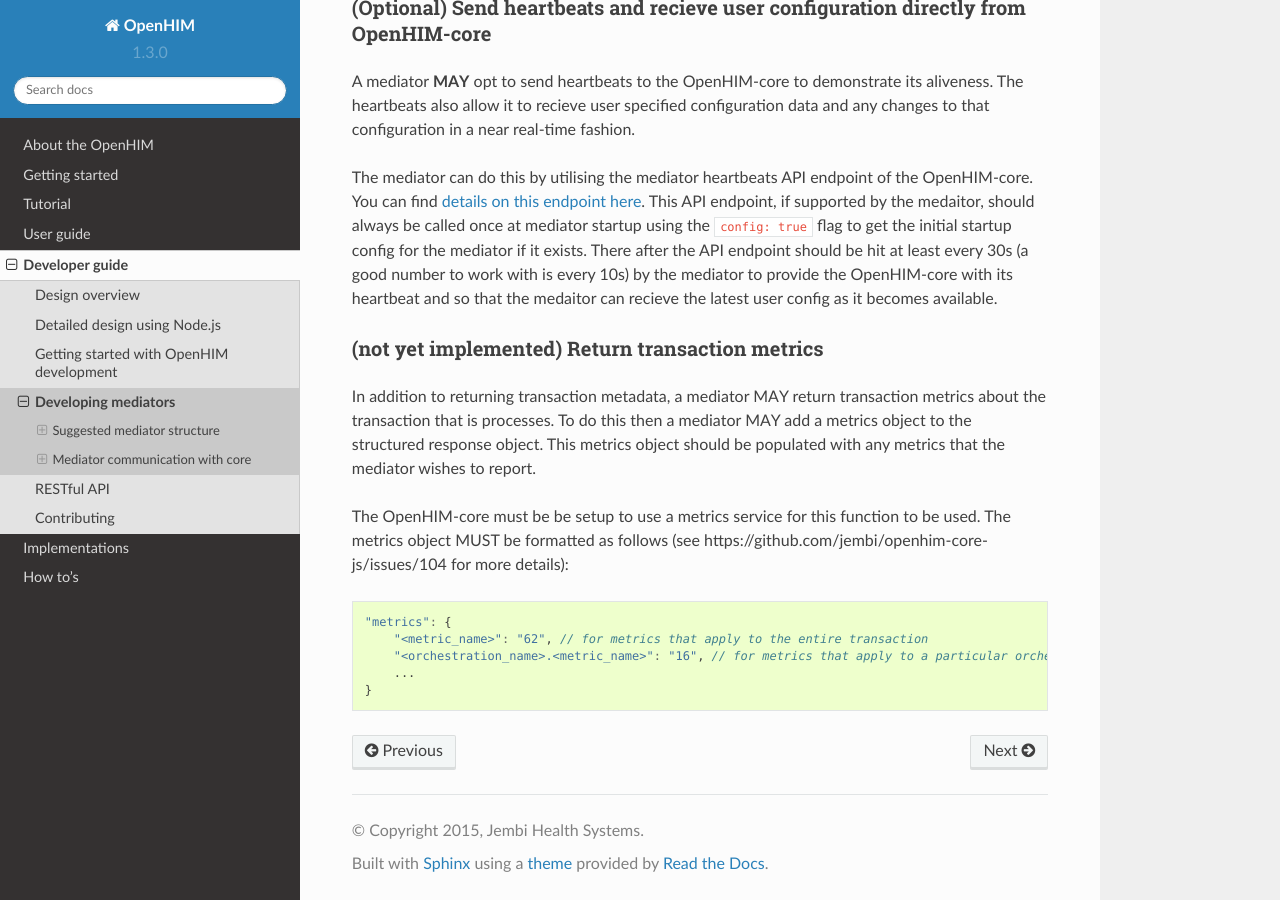
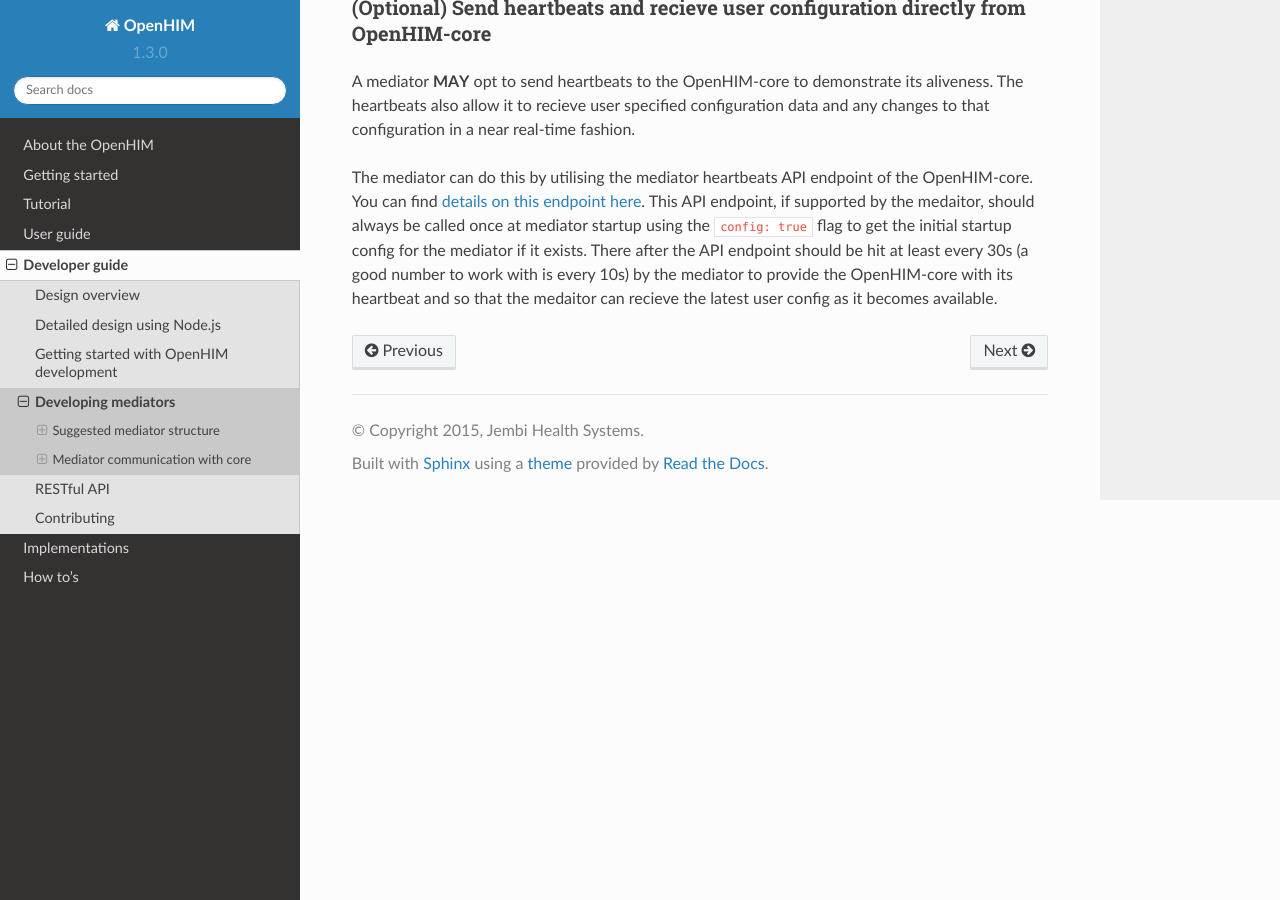
Before and after one commit to jembi/openhim-core-js, a Sphinx documentation site: the page built from docs/dev-guide/mediators.md, in a window 1280 px wide and 900 px high, scrolled down 8432 px. Built offline with Sphinx 7.4.7 and the Read the Docs theme 2.0.0, drawn with Linux system fonts in a browser that asks for light colours.

Commit message:
Remove unimplemented docs

````diff
--- a/docs/dev-guide/mediators.md
+++ b/docs/dev-guide/mediators.md
@@ -294,17 +294,3 @@
 A mediator **MAY** opt to send heartbeats to the OpenHIM-core to demonstrate its aliveness. The heartbeats also allow it to recieve user specified configuration data and any changes to that configuration in a near real-time fashion.
 
 The mediator can do this by utilising the mediator heartbeats API endpoint of the OpenHIM-core. You can find [details on this endpoint here](/dev-guide/api-ref.html#mediator-heartbeat-endpoint). This API endpoint, if supported by the medaitor, should always be called once at mediator startup using the `config: true` flag to get the initial startup config for the mediator if it exists. There after the API endpoint should be hit at least every 30s (a good number to work with is every 10s) by the mediator to provide the OpenHIM-core with its heartbeat and so that the medaitor can recieve the latest user config as it becomes available.
-
-### (not yet implemented) Return transaction metrics
-
-In addition to returning transaction metadata, a mediator MAY return transaction metrics about the transaction that is processes. To do this then a mediator MAY add a metrics object to the structured response object. This metrics object should be populated with any metrics that the mediator wishes to report.
-
-The OpenHIM-core must be be setup to use a metrics service for this function to be used. The metrics object MUST be formatted as follows (see https://github.com/jembi/openhim-core-js/issues/104 for more details):
-
-```js
-"metrics": {
-    "<metric_name>": "62", // for metrics that apply to the entire transaction
-    "<orchestration_name>.<metric_name>": "16", // for metrics that apply to a particular orchestration step, the orchestration_name should reference an orchestration in the orchestrations object
-    ...
-}
-```
````
